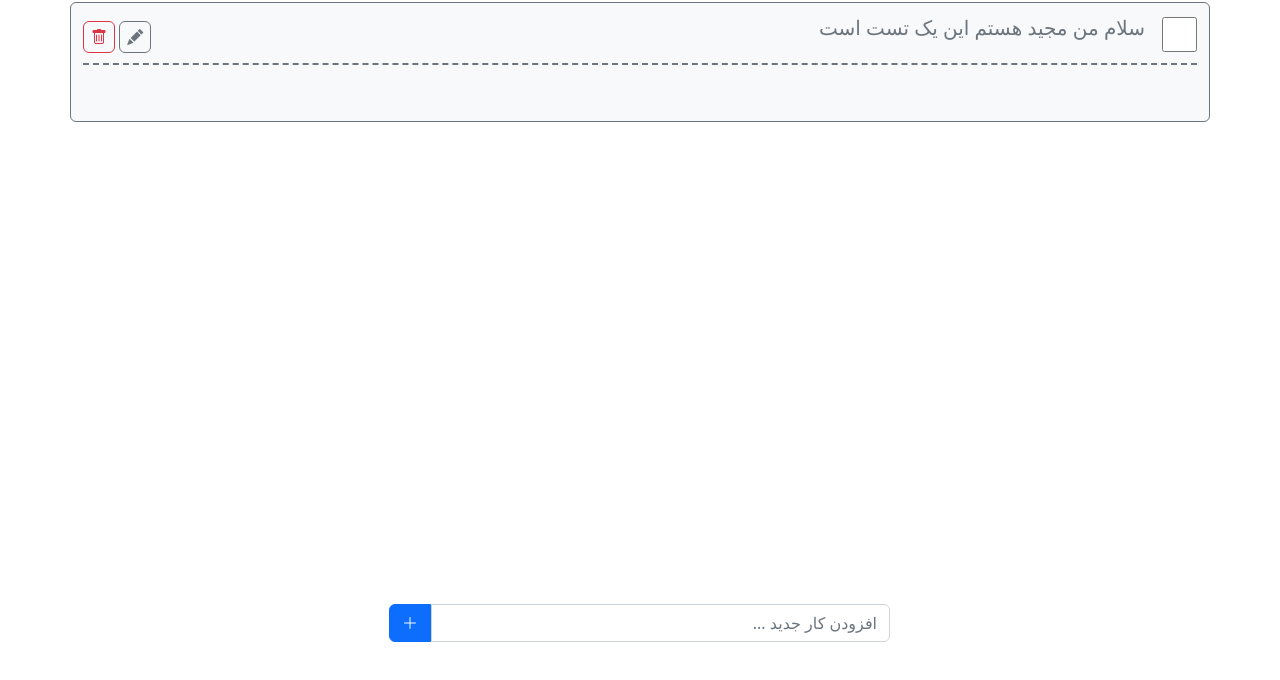
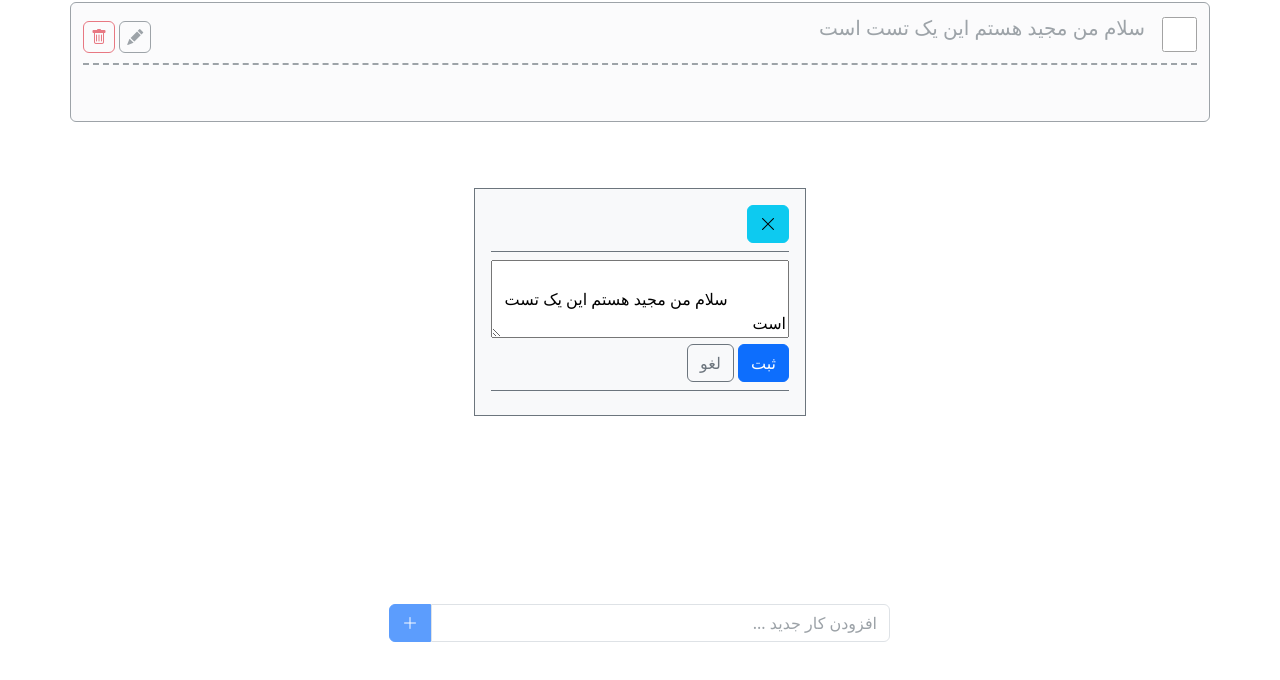
Before and after one commit to abdolmajidbn/todoApp, a website: page index.html in a window 1280 px wide. Both pictures are taken after a click on the button 135 px from the left and 135 px from the top of the page. Shown: the part 98-778 px from the top of the page. Drawn offline with nearby package versions, Linux system fonts and the light colour scheme.

Commit message:
edit task #1

```diff
--- a/css/custom.css
+++ b/css/custom.css
@@ -68,3 +68,23 @@ body {
   height: 32px;
   padding: 0px;
 }
+.edit_task_modal {
+  display: none;
+  position: fixed;
+  z-index: 1000;
+  width: 100%;
+  height: 100%;
+  background-color: #ffffff54;
+  top: 0;
+  /* display: flex; */
+  flex-direction: column;
+  align-items: center;
+  justify-content: center;
+}
+.modal_content {
+  display: flex;
+  flex-direction: column;
+}
+.modal_footer {
+  margin-right: auto;
+}
--- a/index.html
+++ b/index.html
@@ -69,7 +69,7 @@
         </section>
         <section class="add_task input-group">
           <input
-            id="add_task_label"
+            id="add_task_input"
             type="text"
             class="form-control"
             placeholder="افزودن کار جدید ..."
@@ -82,6 +82,21 @@
             </button>
           </div>
         </section>
+        <div class="edit_task_modal">
+          <div class="modal_content bg-light p-3 border border-secondary">
+            <div class="modal_header border-bottom border-secondary mb-2 pb-2">
+              <button class="btn btn-info close">
+                <i class="bi bi-x-lg"></i>
+              </button>
+            </div>
+            <div class="modal_body border-bottom border-secondary mb-2 pb-2">
+              <textarea name="" id="edit_input" class="edit_input" cols="30" rows="3"></textarea>
+            <div class="modal_footer">
+              <button class="btn btn-primary save">ثبت</button>
+              <button class="btn btn-outline-secondary cancel">لغو</button>
+            </div>
+          </div>
+        </div>
       </main>
     </div>
     <script src="js/main.js"></script>
--- a/js/main.js
+++ b/js/main.js
@@ -1,18 +1,19 @@
 //TODO: get elmant
 const add_task_btn = document.querySelector("#add_task_btn");
 const remove_task_btn = document.querySelectorAll(".remove_task_btn");
-const add_task_label = document.querySelector("#add_task_label");
+const add_task_input = document.querySelector("#add_task_input");
+const edit_task_modal = document.querySelector(".edit_task_modal");
 let todo = document.querySelector(".todo");
 
 //add new task
 add_task_btn.addEventListener("click", () => {
-  if (add_task_label.value != "") {
-    todo.innerHTML += task_format(add_task_label.value);
-    add_task_label.value = "";
+  if (add_task_input.value != "") {
+    todo.innerHTML += task_format(add_task_input.value);
+    add_task_input.value = "";
   }
 });
 
-add_task_label.addEventListener("keypress", (e) => {
+add_task_input.addEventListener("keypress", (e) => {
   if (e.key == "Enter") {
     add_task_btn.click();
   }
@@ -27,6 +28,13 @@ function task_format(task_name) {
         <h4 class="task_name text-secondary">
           ${task_name}
         </h4>
+        <div class="task_buttons">
+          <button
+            class="edit_task_btn btn btn-outline-secondary"
+            onclick="edit_task(this)"
+          >
+            <i class="bi bi-pencil-fill"></i>
+          </button>
           <button
             onclick="remove_task(this)"
             class="remove_task_btn btn btn-outline-danger"
@@ -34,33 +42,38 @@ function task_format(task_name) {
             <i class="bi bi-trash"></i>
           </button>
         </div>
+      </div>
 `;
 }
 //end add task
 //remove task
 
 function remove_task(e) {
-  e.parentElement.remove();
+  e.parentElement.parentElement.remove();
 }
 // end remove task
 //edit task
 
 function edit_task(e) {
-  let paragraph = document.querySelector(".task_name");
-  // const end_button = document.getElementById("end-editing");
-
-  paragraph.contentEditable = true;
-  paragraph.click;
-  // paragraph.style.backgroundColor = "#dddbdb";
+  let paragraph = e.parentElement.parentElement.querySelector(".task_name");
+  let edit_input = edit_task_modal.querySelector(".edit_input");
+  let save_btn = edit_task_modal.querySelector(".save");
+  let close_btn = edit_task_modal.querySelector(".close");
+  let cancel_btn = edit_task_modal.querySelector(".cancel");
+  edit_task_modal.style.display = "flex";
+  edit_input.value = paragraph.innerHTML;
+  save_btn.addEventListener("click", () => {
+    paragraph.innerHTML = edit_input.value;
+    close_btn.click();
+  });
+  close_btn.addEventListener("click", () => {
+    console.log(edit_input.value);
+    edit_task_modal.style.display = "none";
+  });
+  cancel_btn.addEventListener("click", () => {
+    close_btn.click();
+  });
+  console.log(e.parentElement.parentElement);
 }
 
-// edit_button.addEventListener("click", function () {
-//   paragraph.contentEditable = true;
-//   paragraph.style.backgroundColor = "#dddbdb";
-// });
-
-// end_button.addEventListener("click", function () {
-//   paragraph.contentEditable = false;
-//   paragraph.style.backgroundColor = "#ffe44d";
-// });
 // end edit task
```
Lines whose indentation alone changed are shown as unchanged.
